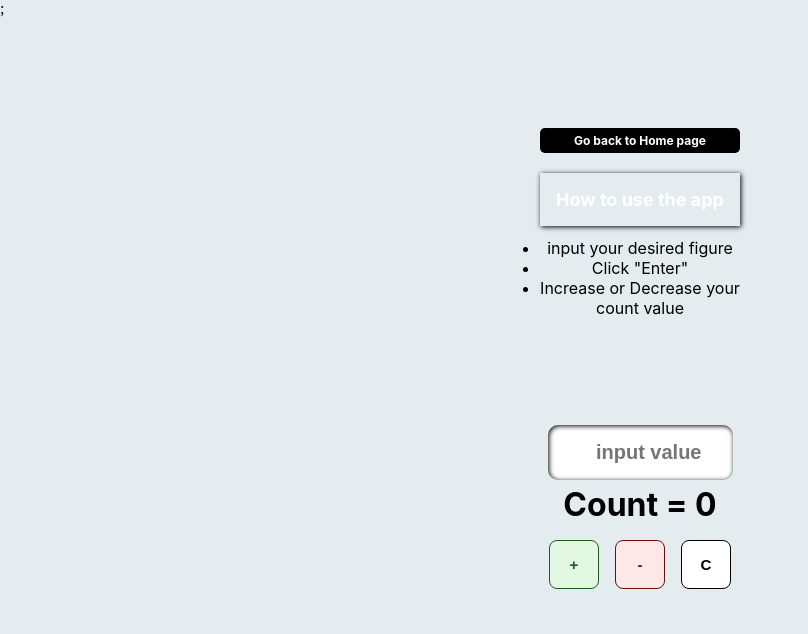
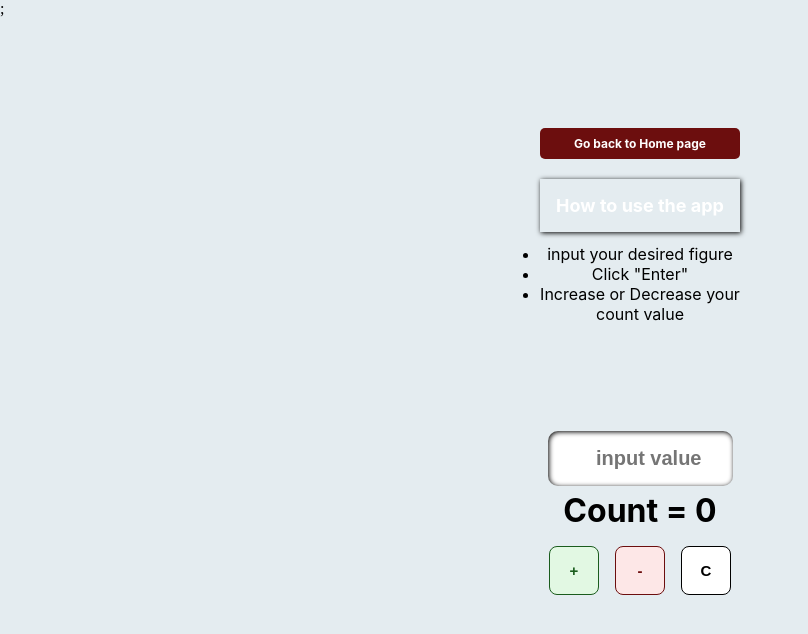
Before and after one commit to Shanu1sn0s/Altschool-Exam2, a React (Create React App) app: page /counter in a window 1280 px wide. Shown: the top 634 px of the page, without its empty margins (0-808 px from the left). Built offline with nearby package versions, Linux system fonts and the light colour scheme.

Commit message:
1 file modified

```diff
--- a/src/style.css
+++ b/src/style.css
@@ -44,9 +44,9 @@ body {
   max-width: 200px;
   width: 100%;
   margin: 0 auto;
-  background-color: black;
+  background-color:#6c0e0e;
   color: white;
-  padding: 5px 10px 5px 10px;
+  padding: 8px 10px 8px 10px;
   border-radius: 5px;
   font-family: -apple-system, BlinkMacSystemFont, 'Segoe UI', Roboto, Oxygen,
     Ubuntu, Cantarell, 'Open Sans', 'Helvetica Neue', sans-serif;
@@ -55,7 +55,7 @@ body {
 }
 .link:hover {
   background-color: white;
-  color: black;
+  color: #6c0e0e;
   box-shadow: inset 1px 1px 5px gray;
   cursor: pointer;
 }
```
